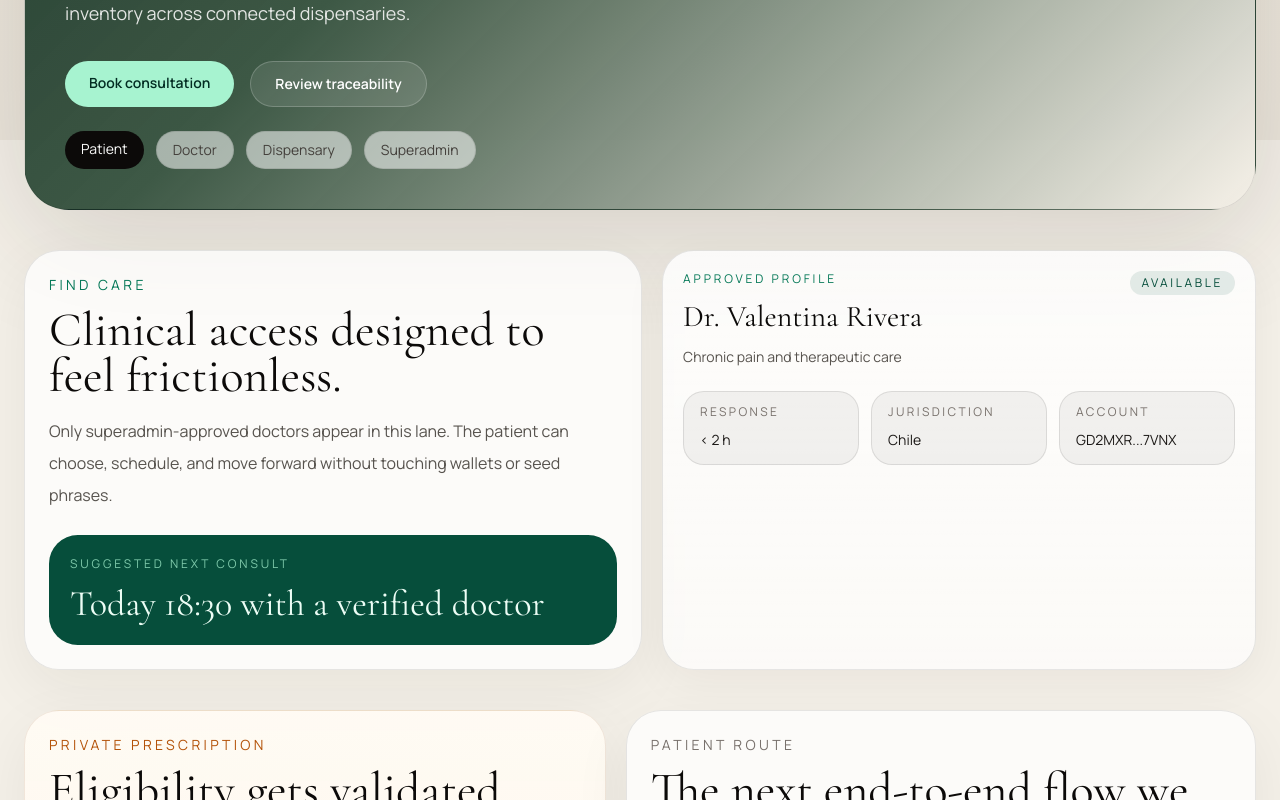
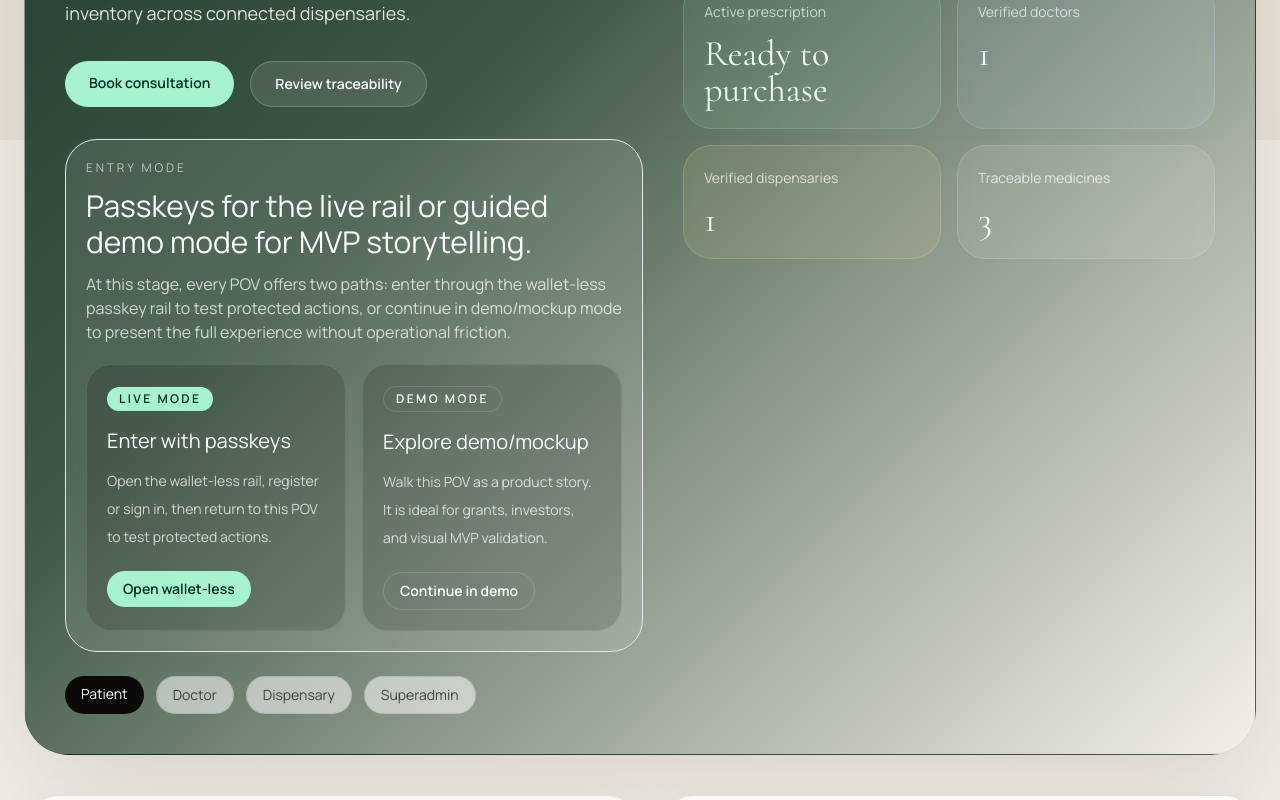
Before and after one commit to CaBsCrypto/bisHealth, a Next.js app in the folder apps/web/: page /patient in a window 1280 px wide. Shown: the part 660-1460 px from the top of the page. Built offline with nearby package versions, Linux system fonts and the light colour scheme; no server answers.

Commit message:
Add passkeys or demo entry across actor lanes

```diff
--- /dev/null
+++ b/apps/web/app/actor-entry-mode.tsx
@@ -0,0 +1,112 @@
+import Link from "next/link";
+
+import type { Locale } from "./lib/i18n";
+
+type ActorId = "patient" | "doctor" | "dispensary" | "superadmin";
+
+const actorTone = {
+  patient: {
+    shell: "border-white/12 bg-white/10",
+    livePill: "bg-emerald-200 text-emerald-950",
+    demoPill: "border border-white/15 text-white",
+  },
+  doctor: {
+    shell: "border-white/12 bg-white/10",
+    livePill: "bg-sky-200 text-sky-950",
+    demoPill: "border border-white/15 text-white",
+  },
+  dispensary: {
+    shell: "border-white/12 bg-white/10",
+    livePill: "bg-amber-200 text-amber-950",
+    demoPill: "border border-white/15 text-white",
+  },
+  superadmin: {
+    shell: "border-white/12 bg-white/8",
+    livePill: "bg-sky-200 text-sky-950",
+    demoPill: "border border-white/15 text-white",
+  },
+} as const;
+
+const actorCopy = {
+  es: {
+    eyebrow: "Modo de entrada",
+    title: "Passkeys para rail real o demo guiada para presentar el MVP.",
+    body: "En esta fase, cada POV ofrece dos caminos: entrar por wallet-less con passkeys para probar los rails protegidos o seguir en modo demo/mockup para mostrar la experiencia completa sin friccion operativa.",
+    liveTitle: "Entrar con passkeys",
+    liveBody:
+      "Abre el rail wallet-less, registra o inicia sesion y vuelve a este POV para probar las acciones protegidas.",
+    demoTitle: "Explorar demo/mockup",
+    demoBody:
+      "Recorre este POV como historia de producto. Es ideal para grants, inversionistas y validacion visual del MVP.",
+    liveCta: "Abrir wallet-less",
+    demoCta: "Seguir en demo",
+    liveBadge: "Modo live",
+    demoBadge: "Modo demo",
+  },
+  en: {
+    eyebrow: "Entry mode",
+    title: "Passkeys for the live rail or guided demo mode for MVP storytelling.",
+    body: "At this stage, every POV offers two paths: enter through the wallet-less passkey rail to test protected actions, or continue in demo/mockup mode to present the full experience without operational friction.",
+    liveTitle: "Enter with passkeys",
+    liveBody:
+      "Open the wallet-less rail, register or sign in, then return to this POV to test protected actions.",
+    demoTitle: "Explore demo/mockup",
+    demoBody:
+      "Walk this POV as a product story. It is ideal for grants, investors, and visual MVP validation.",
+    liveCta: "Open wallet-less",
+    demoCta: "Continue in demo",
+    liveBadge: "Live mode",
+    demoBadge: "Demo mode",
+  },
+} satisfies Record<Locale, Record<string, string>>;
+
+export function ActorEntryMode({
+  actor,
+  locale,
+  demoHref,
+}: {
+  actor: ActorId;
+  locale: Locale;
+  demoHref: string;
+}) {
+  const tone = actorTone[actor];
+  const copy = actorCopy[locale];
+
+  return (
+    <div className={`mt-8 rounded-[2rem] border p-5 backdrop-blur ${tone.shell}`}>
+      <p className="text-xs uppercase tracking-[0.24em] text-white/65">{copy.eyebrow}</p>
+      <h2 className="mt-3 max-w-3xl text-2xl leading-tight text-white md:text-3xl">{copy.title}</h2>
+      <p className="mt-3 max-w-3xl text-sm leading-7 text-white/75 md:text-base">{copy.body}</p>
+
+      <div className="mt-5 grid gap-4 md:grid-cols-2">
+        <article className="rounded-[1.6rem] border border-white/10 bg-black/15 p-5">
+          <span className={`inline-flex rounded-full px-3 py-1 text-xs font-semibold uppercase tracking-[0.2em] ${tone.livePill}`}>
+            {copy.liveBadge}
+          </span>
+          <h3 className="mt-4 text-xl text-white">{copy.liveTitle}</h3>
+          <p className="mt-3 text-sm leading-7 text-white/75">{copy.liveBody}</p>
+          <Link
+            href="/walletless"
+            className={`mt-5 inline-flex rounded-full px-4 py-2 text-sm font-semibold transition hover:opacity-90 ${tone.livePill}`}
+          >
+            {copy.liveCta}
+          </Link>
+        </article>
+
+        <article className="rounded-[1.6rem] border border-white/10 bg-black/15 p-5">
+          <span className={`inline-flex rounded-full px-3 py-1 text-xs font-semibold uppercase tracking-[0.2em] ${tone.demoPill}`}>
+            {copy.demoBadge}
+          </span>
+          <h3 className="mt-4 text-xl text-white">{copy.demoTitle}</h3>
+          <p className="mt-3 text-sm leading-7 text-white/75">{copy.demoBody}</p>
+          <Link
+            href={demoHref}
+            className={`mt-5 inline-flex rounded-full px-4 py-2 text-sm font-semibold transition hover:bg-white/15 ${tone.demoPill}`}
+          >
+            {copy.demoCta}
+          </Link>
+        </article>
+      </div>
+    </div>
+  );
+}
--- a/apps/web/app/dispensary/page.tsx
+++ b/apps/web/app/dispensary/page.tsx
@@ -1,6 +1,7 @@
 import Link from "next/link";
 
 import { ActionBridgeTools } from "../action-bridge-tools";
+import { ActorEntryMode } from "../actor-entry-mode";
 import { ActorNav } from "../actor-nav";
 import { LanguageSwitcher } from "../language-switcher";
 import { getDispensaryPageCopy } from "../lib/i18n";
@@ -87,6 +88,7 @@ export default async function DispensaryPage() {
               </h1>
               <p className="mt-6 max-w-2xl text-lg leading-8 text-stone-100/90">{copy.body}</p>
 
+              <ActorEntryMode actor="dispensary" locale={locale} demoHref="#dispensary-inventory" />
               <ActorNav current="dispensary" locale={locale} />
             </div>
 
@@ -99,7 +101,7 @@ export default async function DispensaryPage() {
           </div>
         </section>
 
-        <section className="mt-10 grid gap-5 xl:grid-cols-[1.05fr_0.95fr]">
+        <section id="dispensary-inventory" className="mt-10 grid gap-5 xl:grid-cols-[1.05fr_0.95fr]">
           <div className="rounded-[2.2rem] border border-stone-900/10 bg-white/80 p-6 shadow-[0_18px_60px_rgba(41,37,36,0.06)]">
             <p className="text-sm uppercase tracking-[0.24em] text-amber-700">{copy.inventoryEyebrow}</p>
             <h2 className="font-display mt-3 text-5xl leading-[0.96] text-stone-950">{copy.inventoryTitle}</h2>
--- a/apps/web/app/doctor/page.tsx
+++ b/apps/web/app/doctor/page.tsx
@@ -1,6 +1,7 @@
 import Link from "next/link";
 
 import { ActionBridgeTools } from "../action-bridge-tools";
+import { ActorEntryMode } from "../actor-entry-mode";
 import { ActorNav } from "../actor-nav";
 import { DoctorIssueSubmit } from "./doctor-issue-submit";
 import { LanguageSwitcher } from "../language-switcher";
@@ -88,6 +89,7 @@ export default async function DoctorPage() {
               </h1>
               <p className="mt-6 max-w-2xl text-lg leading-8 text-slate-100/90">{copy.body}</p>
 
+              <ActorEntryMode actor="doctor" locale={locale} demoHref="#doctor-schedule" />
               <ActorNav current="doctor" locale={locale} />
             </div>
 
@@ -104,7 +106,7 @@ export default async function DoctorPage() {
           </div>
         </section>
 
-        <section className="mt-10 grid gap-5 xl:grid-cols-[0.96fr_1.04fr]">
+        <section id="doctor-schedule" className="mt-10 grid gap-5 xl:grid-cols-[0.96fr_1.04fr]">
           <div className="rounded-[2.2rem] border border-slate-900/10 bg-white/80 p-6 shadow-[0_18px_60px_rgba(15,23,42,0.06)]">
             <p className="text-sm uppercase tracking-[0.24em] text-sky-700">{copy.scheduleEyebrow}</p>
             <h2 className="font-display mt-3 text-5xl leading-[0.96] text-slate-950">{copy.scheduleTitle}</h2>
--- a/apps/web/app/patient/page.tsx
+++ b/apps/web/app/patient/page.tsx
@@ -1,6 +1,7 @@
 import Link from "next/link";
 
 import { ActionBridgeTools } from "../action-bridge-tools";
+import { ActorEntryMode } from "../actor-entry-mode";
 import { ActorNav } from "../actor-nav";
 import { LanguageSwitcher } from "../language-switcher";
 import { getPatientPageCopy } from "../lib/i18n";
@@ -98,6 +99,7 @@ export default async function PatientPage() {
                 </Link>
               </div>
 
+              <ActorEntryMode actor="patient" locale={locale} demoHref="#find-care" />
               <ActorNav current="patient" locale={locale} />
             </div>
 
--- a/apps/web/app/superadmin/page.tsx
+++ b/apps/web/app/superadmin/page.tsx
@@ -1,6 +1,7 @@
 import Link from "next/link";
 
 import { ActionBridgeTools } from "../action-bridge-tools";
+import { ActorEntryMode } from "../actor-entry-mode";
 import { ActorNav } from "../actor-nav";
 import { LanguageSwitcher } from "../language-switcher";
 import { getLocale } from "../lib/locale";
@@ -70,6 +71,7 @@ export default async function SuperAdminPage() {
                 {copy.body}
               </p>
 
+              <ActorEntryMode actor="superadmin" locale={locale} demoHref="#approval-queue" />
               <ActorNav current="superadmin" locale={locale} />
             </div>
 
@@ -108,7 +110,7 @@ export default async function SuperAdminPage() {
           </div>
         </section>
 
-        <section className="mt-10 grid gap-5 xl:grid-cols-[0.92fr_1.08fr]">
+        <section id="approval-queue" className="mt-10 grid gap-5 xl:grid-cols-[0.92fr_1.08fr]">
           <div className="rounded-[2rem] border border-amber-200/10 bg-[#17130c]/90 p-6">
             <p className="text-sm uppercase tracking-[0.25em] text-amber-300/70">
               {copy.approvalQueueEyebrow}
```
